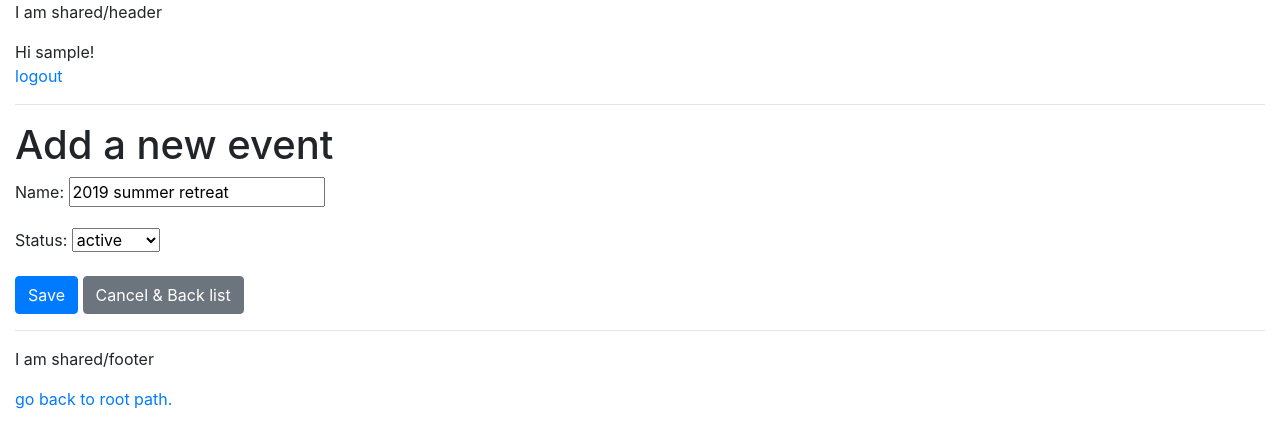
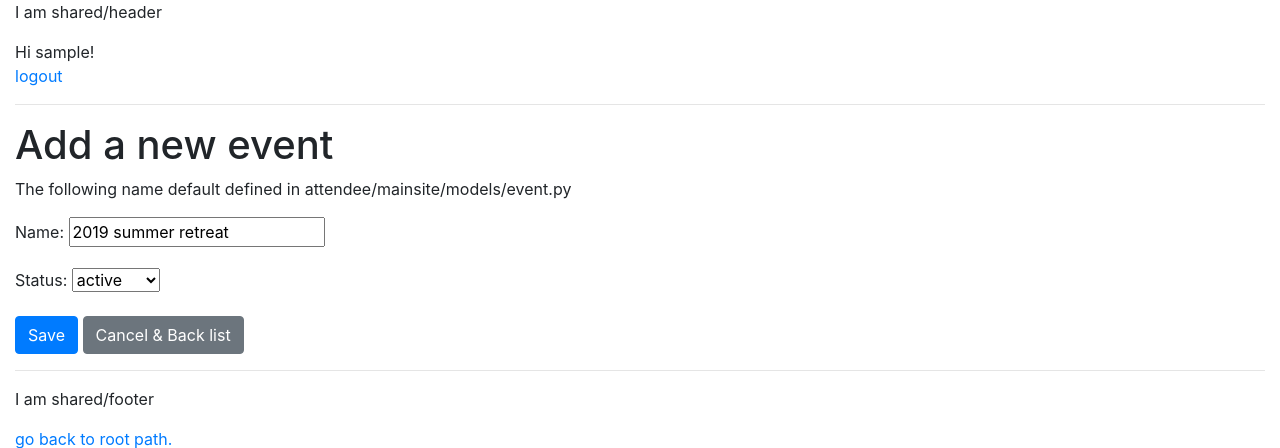
Before and after one commit to xjlin0/attendee, a Django app: page /events/new in a window 1280 px wide. Shown: the top 448 px of the page. Run offline with Django 3.2, Linux system fonts and the light colour scheme; the visitor is signed in with stand-in values (Sample User, id 1); some libraries are stand-ins or nearby versions.

Commit message:
figured out defaultvalue  of the event name

```diff
--- a/mainsite/templates/events/create_update.html
+++ b/mainsite/templates/events/create_update.html
@@ -18,6 +18,9 @@
     Add a new event
   {% endif %}
 </h1>
+<p>
+  The following name default defined in attendee/mainsite/models/event.py
+</p>
 <form method="post">{% csrf_token %}
     {{ form.as_p }}
     <input type="submit"
--- a/mainsite/views/events.py
+++ b/mainsite/views/events.py
@@ -18,6 +18,7 @@ class EventListView(ListView):
     # #     # filter by a variable captured from url, for example
     # #     return qs.filter(name__startswith=self.kwargs['name'])
 
+
 @method_decorator([login_required], name='dispatch')
 class EventDetailView(DetailView):
     model = Event
```
